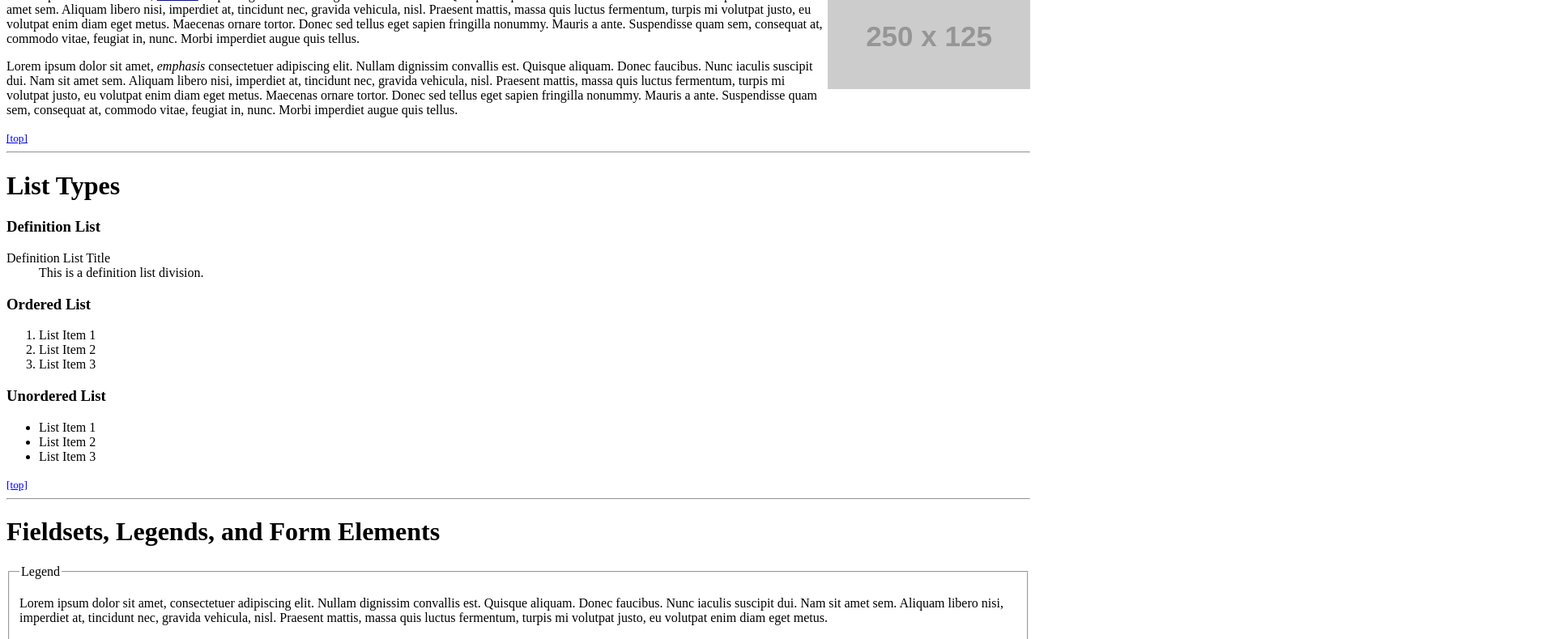
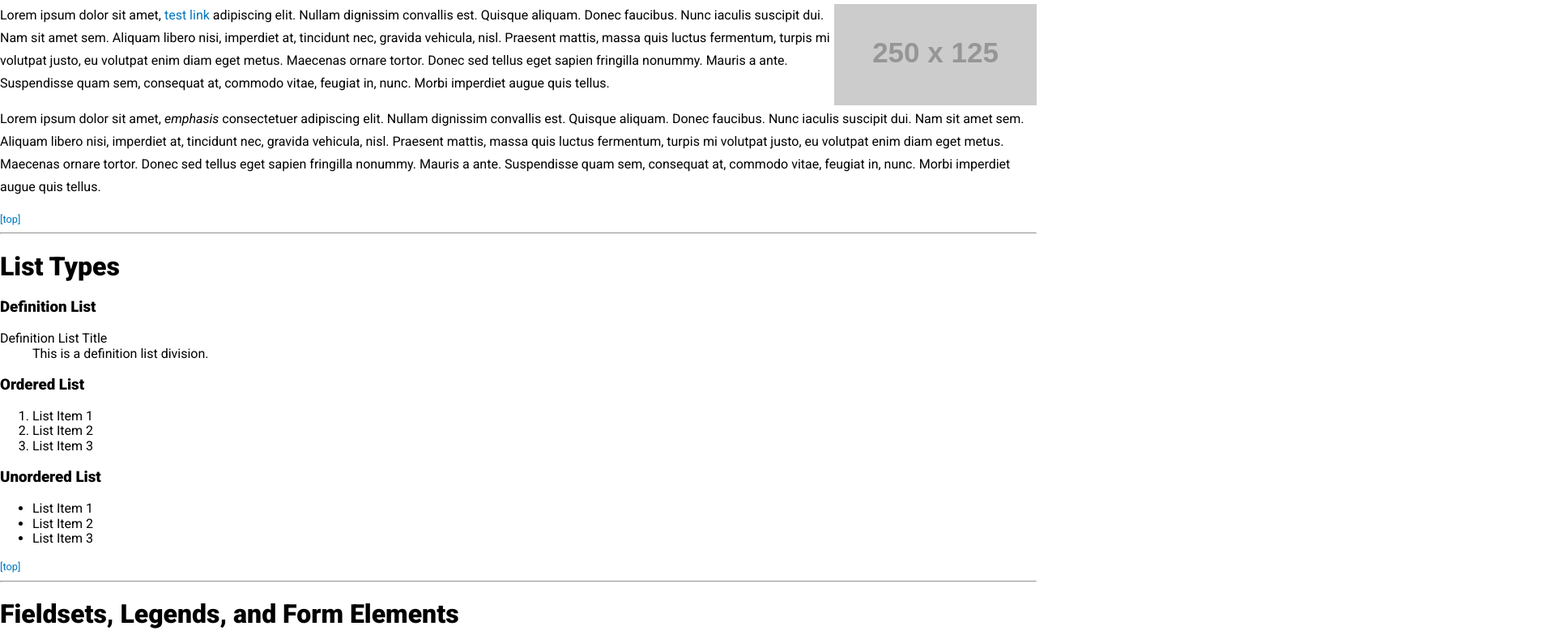
Before and after one commit to HIT223/Week-1-Pseudo-Classes-and-States, a plain HTML site: page index.html in a window 1280 px wide. Shown: the part 603-1392 px from the top of the page at 81% size, 1920 px wide, since content can reach past the window. Drawn offline with Linux system fonts and the light colour scheme; placeholder pictures from the web are drawn by us.

Commit message:
rename fodlers for github pages

```diff
--- a/css/main.css
+++ b/css/main.css
@@ -1,11 +1,11 @@
 /*
 	Vendor imports (libs etc)
 */
-@import 'vendor/_normalize.css';
-@import 'vendor/_browserupgrade.css';
+@import 'vendor/normalize.css';
+@import 'vendor/browserupgrade.css';
 
 /*
 	Our imports
 */
-@import 'imports/_typography.css';
-@import 'imports/_label.css';
+@import 'lib/typography.css';
+@import 'lib/label.css';
```
Also changed, not shown: css/lib/label.css (renamed from css/components/label.css), css/lib/typography.css (renamed from css/components/typography.css).
